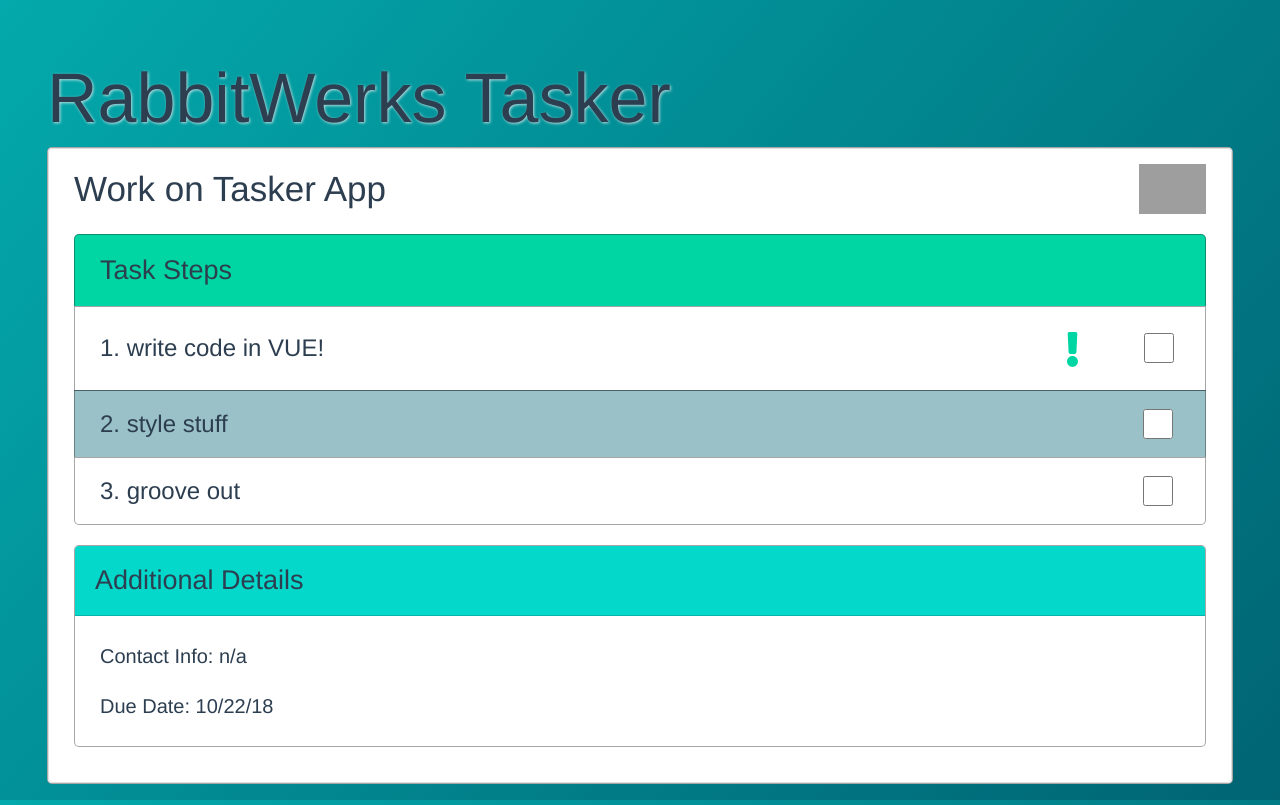
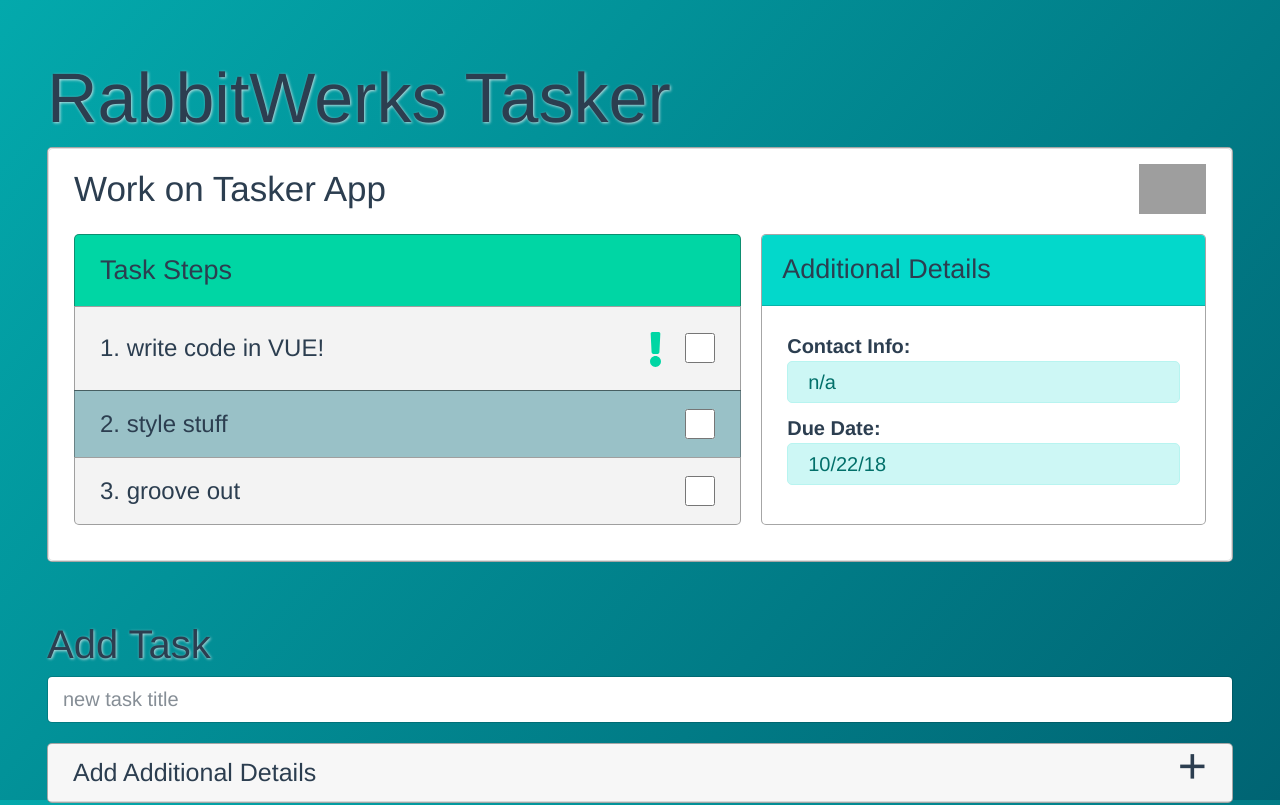
Before and after one commit to Sharpie360/tasker-app, a Vue app: page / in a window 1280 px wide. Shown: the top 805 px of the page. Built offline with nearby package versions, Linux system fonts and the light colour scheme; grey boxes are pictures that could not be loaded.

Commit message:
updated - TaskList cmp group styling

```diff
--- a/src/components/task-list/AdditionalDetails.vue
+++ b/src/components/task-list/AdditionalDetails.vue
@@ -2,8 +2,14 @@
   <div class="details-info card">
     <h5 class="card-header addtl-details-title">Additional Details</h5>
     <div class="card-body">
-      <p class="card-text">Contact Info: {{ contact }}</p>
-      <p class="card-text">Due Date: {{ due }}</p>
+      <div class="addtl-details-group">
+        <span class="addtl-details-label">Contact Info:</span>
+        <div class="addtl-details-content alert alert-info py-1 pl-3 mb-2">{{ contact }}</div>
+      </div>
+      <div class="addtl-details-group">
+        <span class="addtl-details-label">Due Date:</span>
+        <div class="addtl-details-content alert alert-info py-1 pl-3 mb-2">{{ due }}</div>
+      </div>
     </div>
   </div>
 </template>
@@ -17,12 +23,18 @@ export default {
 <style>
 .addtl-details-title {
   background-color: #03D8CB;
-  font-weight: 300;
+  font-weight: 400;
   font-size: 1.35rem;
   padding: 1rem;
   border-bottom: 1px solid rgba(33, 33, 33, .2);
 }
+.addtl-details-label {
+  font-weight: 600;
+}
 .card {
   border: 1px solid rgba(33, 33, 33, .4);
 }
+
+
+
 </style>
--- a/src/components/task-list/TaskDetails.vue
+++ b/src/components/task-list/TaskDetails.vue
@@ -87,7 +87,7 @@
 
 .details {
   display: grid;
-  grid-template-columns: 1fr;
+  grid-template-columns: 3fr 2fr;
   grid-gap: 20px;
   padding: 1rem 0;
 }
@@ -101,13 +101,14 @@
 li {
   list-style: none;
   border: 1px solid rgba(33, 33, 33, .4);
+  background-color: rgb(243, 243, 243);
 }
 .step-optional {
   background-color: rgba(0, 100, 115, .4);
 }
 .steps-title {
   background-color: #00D6A4;
-  font-weight: 300;
+  font-weight: 400;
   font-size: 1.35rem;
 }
 .step-flex {
--- a/src/components/task-list/TaskList.vue
+++ b/src/components/task-list/TaskList.vue
@@ -138,7 +138,6 @@
   .task-title-completed {
     text-decoration: line-through;
     text-decoration-color: rgb(100, 100, 100);
-
   }
 
   .task-header {
```
